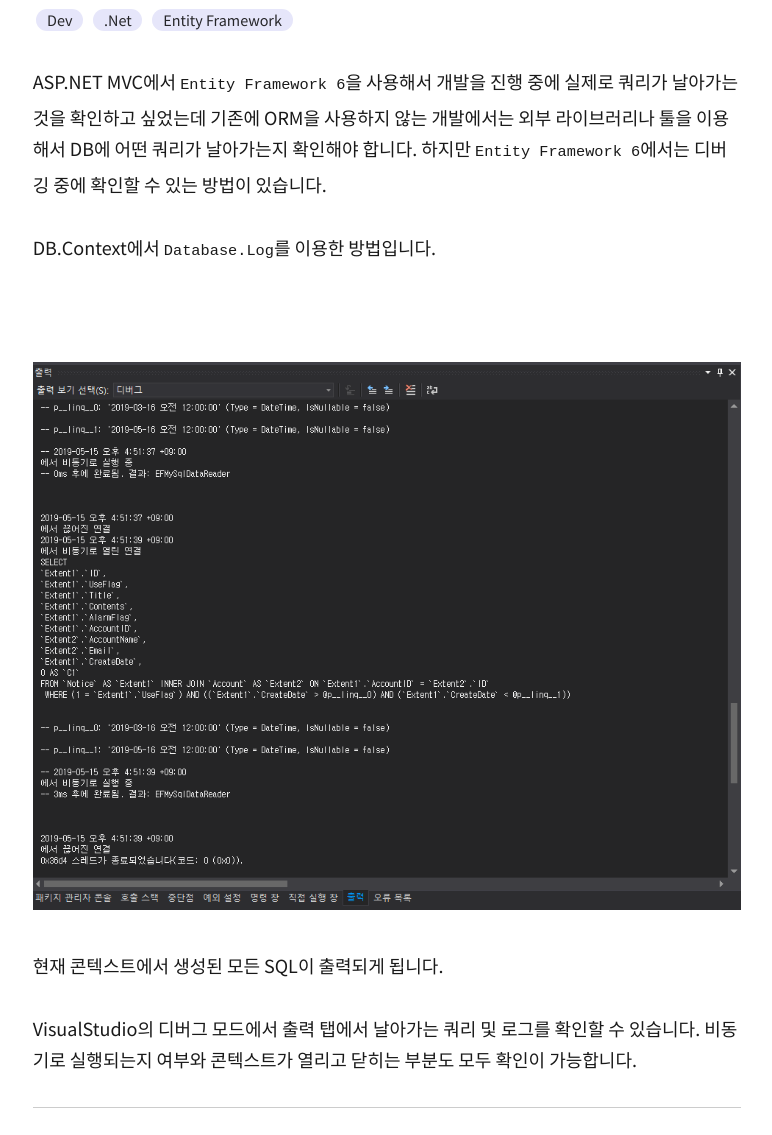
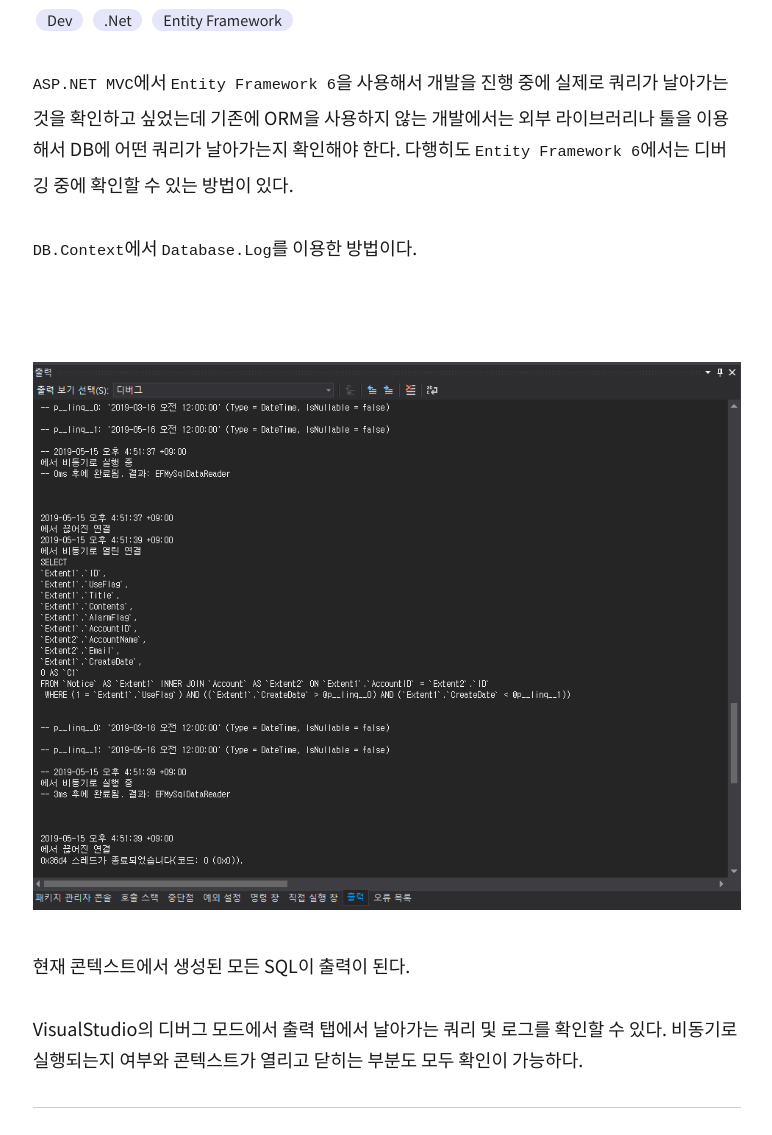
Before and after one commit to JHyeok/JHyeok.com, a Gatsby site: page /entityframework-log/ in a window 1280 px wide. Shown: the part 231-1366 px from the top of the page, without its empty margins (253-1025 px from the left). Built offline with nearby package versions, Linux system fonts and the light colour scheme; Gatsby itself is replaced by a stand-in of ours; some packages are replaced by stand-ins of ours; code samples lack their colours.

Commit message:
blog: Entity Framework 6 로깅 수정

````diff
--- a/content/blog/entityframework-log/index.md
+++ b/content/blog/entityframework-log/index.md
@@ -5,9 +5,9 @@ date: "2019-05-17T03:44:03.284Z"
 description: EF6에서 쿼리를 추적합니다.
 ---
 
-ASP.NET MVC에서 `Entity Framework 6`을 사용해서 개발을 진행 중에 실제로 쿼리가 날아가는 것을 확인하고 싶었는데 기존에 ORM을 사용하지 않는 개발에서는 외부 라이브러리나 툴을 이용해서 DB에 어떤 쿼리가 날아가는지 확인해야 합니다. 하지만 `Entity Framework 6`에서는 디버깅 중에 확인할 수 있는 방법이 있습니다.
+`ASP.NET MVC`에서 `Entity Framework 6`을 사용해서 개발을 진행 중에 실제로 쿼리가 날아가는 것을 확인하고 싶었는데 기존에 ORM을 사용하지 않는 개발에서는 외부 라이브러리나 툴을 이용해서 DB에 어떤 쿼리가 날아가는지 확인해야 한다. 다행히도 `Entity Framework 6`에서는 디버깅 중에 확인할 수 있는 방법이 있다.
 
-DB.Context에서 `Database.Log`를 이용한 방법입니다.
+`DB.Context`에서 `Database.Log`를 이용한 방법이다.
 
 ```csharp
 _db.Database.Log = x => System.Diagnostics.Debug.WriteLine(x);
@@ -15,6 +15,6 @@ _db.Database.Log = x => System.Diagnostics.Debug.WriteLine(x);
 
 ![dbcontext-log](./dbcontext-log.png)
 
-현재 콘텍스트에서 생성된 모든 SQL이 출력되게 됩니다.
+현재 콘텍스트에서 생성된 모든 SQL이 출력이 된다.
 
-VisualStudio의 디버그 모드에서 출력 탭에서 날아가는 쿼리 및 로그를 확인할 수 있습니다. 비동기로 실행되는지 여부와 콘텍스트가 열리고 닫히는 부분도 모두 확인이 가능합니다.
+VisualStudio의 디버그 모드에서 출력 탭에서 날아가는 쿼리 및 로그를 확인할 수 있다. 비동기로 실행되는지 여부와 콘텍스트가 열리고 닫히는 부분도 모두 확인이 가능하다.
````
